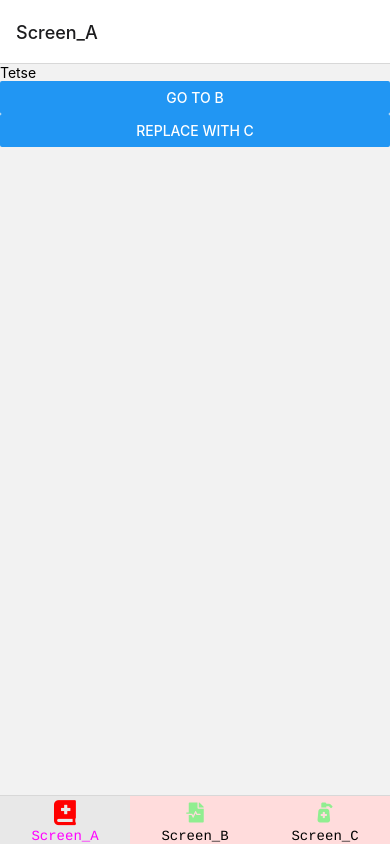
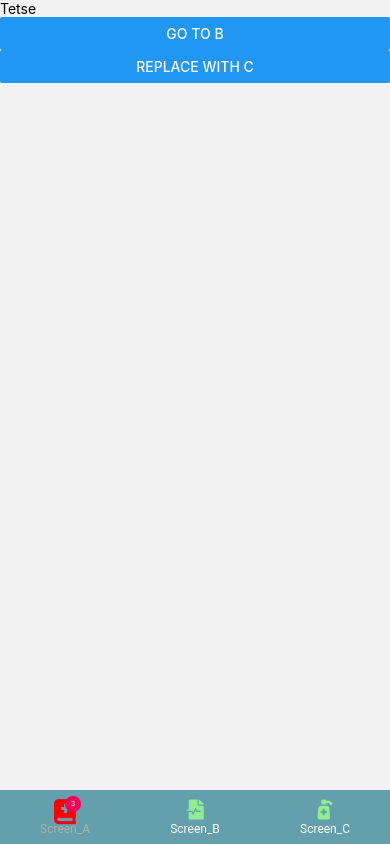
Before and after one commit to alwinsDen/react_native_learning, a React Native app: screen / in a window 390 px wide. Built offline with nearby package versions, Linux system fonts and the light colour scheme.

Commit message:
mat tab nav

```diff
--- a/App.js
+++ b/App.js
@@ -1,12 +1,12 @@
 import React from "react"
 import {NavigationContainer} from "@react-navigation/native";
-import {createBottomTabNavigator} from "@react-navigation/bottom-tabs";
+import {createMaterialBottomTabNavigator} from "@react-navigation/material-bottom-tabs";
 import Comp1 from "./pages/Comp1";
 import Comp2 from "./pages/Comp2";
 import Comp3 from "./pages/Comp3";
 import FontAwesome5 from "react-native-vector-icons/FontAwesome5";
 
-const Tab = createBottomTabNavigator();
+const Tab = createMaterialBottomTabNavigator();
 
 const App = () => {
     return <NavigationContainer
@@ -38,19 +38,26 @@ const App = () => {
             })}
             tabBarOptions={{
                 activeTintColor: "#f0f", //changes color on being active
-                inactiveTintColor:"#000",
+                inactiveTintColor:"#ec1f1f",
                 activeBackgroundColor:"#e8e8e8",
                 inactiveBackgroundColor:"#ffdcdc",
-                showLabel:true,
+                showLabel:false,
                 labelStyle: {
                     fontFamily:"courier",
                     fontSize:14
-                }
+                },
             }}
+            activeColor={"#b0b0b0"}
+            inactiveColor={"#ffffff"}
+            barStyle={{backgroundColor: "#649fad"}}
         >
             <Tab.Screen
                 name={"Screen_A"}
                 component={Comp1}
+                options={{
+                    tabBarBadge: 3,
+                    tabBarColor:"green"
+                }}
             />
             <Tab.Screen
                 name={"Screen_B"}
```
